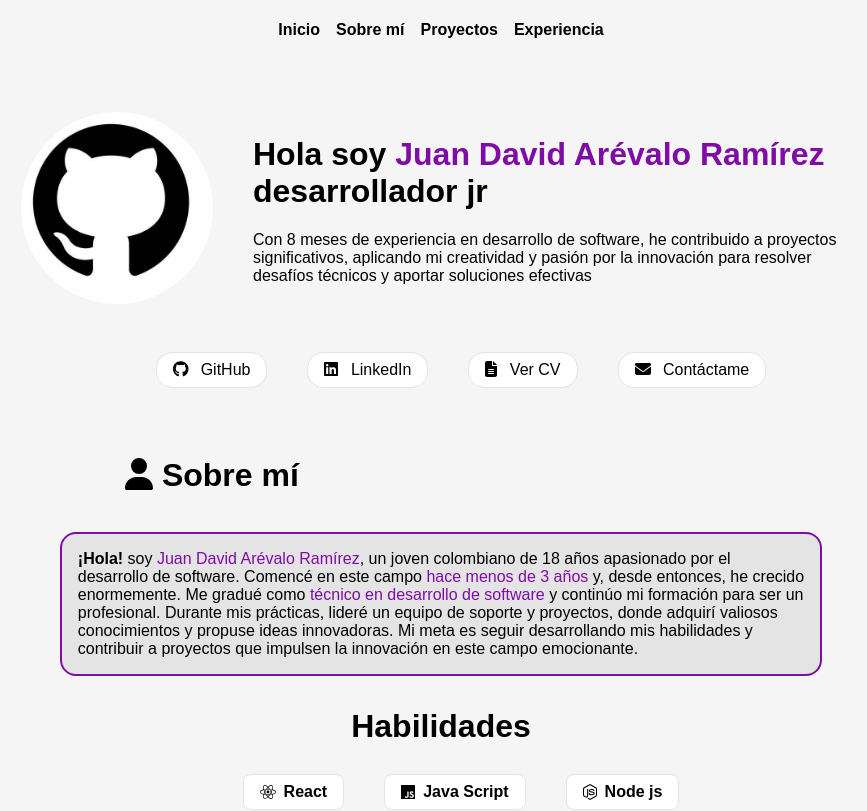
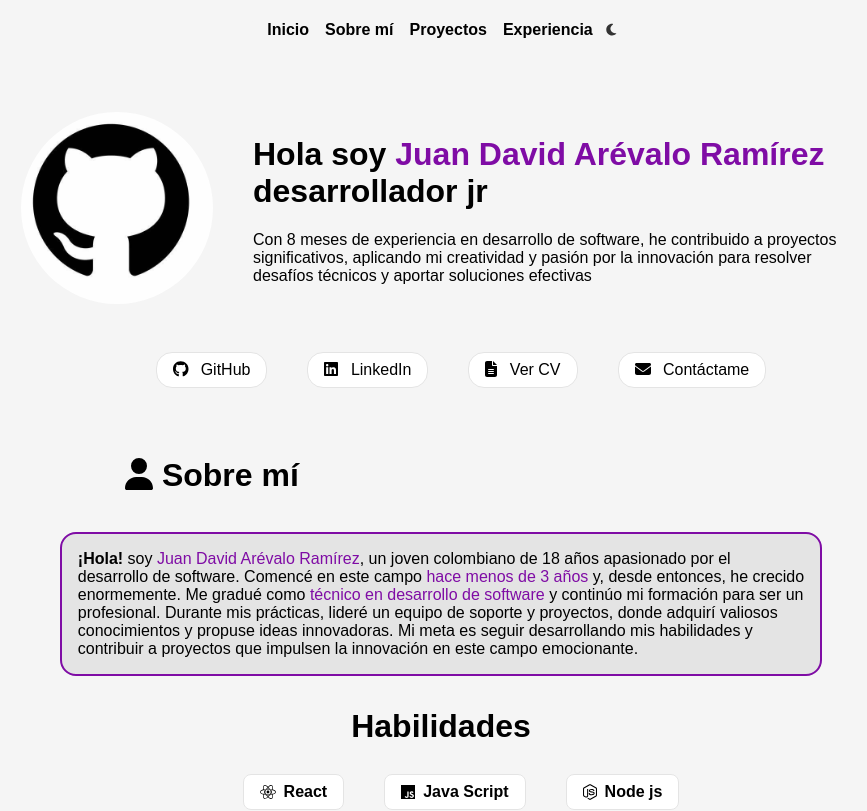
Before and after one commit to JuanDa900/Portfolio, a React (Vite) app: page / in a window 1280 px wide. Shown: the top 811 px of the page, without its empty margins (199-1066 px from the left). Built offline with nearby package versions, Linux system fonts and the light colour scheme.

Commit message:
Style: Boton cambio de tema

```diff
--- a/src/App.css
+++ b/src/App.css
@@ -41,6 +41,20 @@
   text-decoration: none;
 }
 
+/* #1.1 Boton tema */
+
+.Theme{
+  background-color: transparent;
+  border: none;
+}
+
+.Theme svg{
+  color: #333;
+}
+
+.Theme svg:hover{
+  color: #7f0ca5;
+}
 
 /* #2 Home */
 
@@ -56,11 +70,9 @@
   padding: 1em;
 }
 
-
 .images {
   padding: 0.5em;
   margin-right: 2em;
-
 }
 
 .images1 {
@@ -80,7 +92,7 @@
   color: #7f0ca5;
 }
 
-.li_text{
+.li_text {
   margin-top: 1.5em;
   display: flex;
   list-style: none;
@@ -90,8 +102,7 @@
   font-family: sans-serif;
 }
 
-.li_text li{
-
+.li_text li {
   background-color: #fff;
   border: 1.5px solid #e4e4e4;
   border-radius: 1em;
@@ -118,7 +129,7 @@
   color: #000;
 }
 
-/* #3 Separator adn scroll */
+/* #3 Separator and scroll */
 
 .Separator {
   display: flex;
@@ -176,7 +187,6 @@ html {
   display: flex;
   justify-content: center;
   font-family: sans-serif;
-
 }
 
 .ls_skills li {
@@ -192,10 +202,9 @@ html {
   margin-inline: 1em;
   border-radius: 0.5em;
   transition: transform 0.3s ease;
-
 }
 
-.ls_skills :hover {
+.ls_skills li:hover {
   transform: scale(1.1);
   box-shadow: 0 0 10px #7f0ca5;
 }
@@ -203,7 +212,6 @@ html {
 .ls_skills li svg {
   margin-right: 0.5em;
 }
-
 
 /* #4 Projects */
 
@@ -240,7 +248,6 @@ html {
 
 .lk_prj svg {
   margin-right: 0.5em;
-
 }
 
 .Card_img {
@@ -267,7 +274,6 @@ html {
   border: 2px solid #7f0ca5;
   width: 25%;
   box-sizing: border-box;
-
 }
 
 .Card_xp img {
@@ -295,7 +301,7 @@ html {
 
 .Card_xp h2,
 .Card_xp h3,
-.Card_xp h3 {
+.Card_xp h4 {
   margin: 0;
   padding: 0;
 }
@@ -323,8 +329,8 @@ html {
 
 @keyframes appear {
   from {
-     opacity: 0;
-     scale: 0.5;
+    opacity: 0;
+    scale: 0.5;
   }
   to {
     opacity: 1;
@@ -336,7 +342,6 @@ html {
   animation: appear 5s linear;
   animation-timeline: view();
   animation-range: entry 0% cover 20%;
-
 }
 
 /* Responsive */
@@ -344,20 +349,92 @@ html {
 @media (max-width: 1024px) {
   .Card_xp {
     width: 40%;
-
   }
 }
 
 @media (max-width: 770px) {
   .Card_xp {
     width: 50%;
-
   }
 }
 
 @media (max-width: 500px) {
   .Card_xp {
     width: 100%;
-
   }
 }
+
+/* Tema oscuro */
+
+.dark-theme {
+  background-color: #0f0e11;
+  color: #ffffff;
+}
+
+.dark-theme .highlight {
+  color: #cf3eff;
+}
+
+.dark-theme .header {
+  background-color: #0f0e11;
+}
+
+.dark-theme .list-text a {
+  color: #fff;
+}
+
+.dark-theme .list-text a:hover {
+  color: #cf3eff;
+}
+
+.dark-theme .info,
+.dark-theme .txt-me,
+.dark-theme .Separator,
+.dark-theme .Separator2 {
+  color: #ffffff;
+}
+
+.dark-theme .li_text a {
+  color: #ffffff;
+}
+
+.dark-theme .ctn_card {
+  background-color: #1f1f1f;
+}
+
+.dark-theme .lk_prj {
+  color: #cf3eff;
+}
+
+.dark-theme .li_text a:hover {
+  color: #7f0ca5;
+}
+
+.dark-theme .txt_container {
+  background-color: #1f1f1f;
+  border-color: #7f0ca5;
+}
+
+.dark-theme .li_text li,
+.dark-theme .ls_skills li,
+.dark-theme .Card_xp {
+  background-color: #1f1f1f;
+  border-color: #7f0ca5;
+  color: #fff;
+}
+
+.dark-theme .txt-desc {
+  color: #f5f5f5;
+}
+
+.dark-theme .Card_xp h3 {
+  color: #e4e4e4;
+}
+
+.dark-theme .Card_xp h4 {
+  color: #f5f5f5;
+}
+
+.dark-theme .Theme svg{
+  color: #ffd43c;
+}
--- /dev/null
+++ b/src/components/home/theme.jsx
@@ -0,0 +1,31 @@
+import { useState, useEffect } from "react";
+import { FontAwesomeIcon } from "@fortawesome/react-fontawesome";
+import { faMoon } from "@fortawesome/free-solid-svg-icons";
+import { faSun } from "@fortawesome/free-solid-svg-icons";
+
+function ThemeToggle() {
+  const [isDarkTheme, setIsDarkTheme] = useState(false);
+
+  useEffect(() => {
+    const savedTheme = localStorage.getItem("theme");
+    if (savedTheme) {
+      setIsDarkTheme(savedTheme === "dark");
+      document.body.classList.toggle("dark-theme", savedTheme === "dark");
+    }
+  }, []);
+
+  const toggleTheme = () => {
+    const newTheme = !isDarkTheme ? "dark" : "light";
+    setIsDarkTheme(!isDarkTheme);
+    document.body.classList.toggle("dark-theme", !isDarkTheme);
+    localStorage.setItem("theme", newTheme);
+  };
+
+  return (
+    <button className="Theme" onClick={toggleTheme}>
+      {isDarkTheme ? <FontAwesomeIcon icon={faSun} /> : <FontAwesomeIcon icon={faMoon} />}
+    </button>
+  );
+}
+
+export default ThemeToggle;
--- a/src/components/navbar/header.jsx
+++ b/src/components/navbar/header.jsx
@@ -1,7 +1,7 @@
-import React, {useState, useEffect} from "react";
+import React, { useState, useEffect } from "react";
+import ThemeToggle from "../home/theme";
 
 const Header = () => {
-
   const [hasBorder, setHasBorder] = useState(false);
 
   useEffect(() => {
@@ -20,13 +20,24 @@ const Header = () => {
   }, []);
 
   return (
-        <div className={`header ${hasBorder ? 'bordered' : ''}`}>
+    <div>
+      <div className={`header ${hasBorder ? "bordered" : ""}`}>
         <ul className="list-text">
-                <li><a href="#inicio">Inicio</a></li>
-                <li><a href="#sobre-mi">Sobre mí</a></li>
-                <li><a href="#proyectos">Proyectos</a></li>
-                <li><a href="#experiencia">Experiencia</a></li>
+          <li>
+            <a href="#inicio">Inicio</a>
+          </li>
+          <li>
+            <a href="#sobre-mi">Sobre mí</a>
+          </li>
+          <li>
+            <a href="#proyectos">Proyectos</a>
+          </li>
+          <li>
+            <a href="#experiencia">Experiencia</a>
+          </li>
+          <ThemeToggle />
         </ul>
+      </div>
     </div>
   );
 };
```
Also changed, not shown: src/App.jsx (+9 -3 lines). Lines whose indentation alone changed are shown as unchanged.
